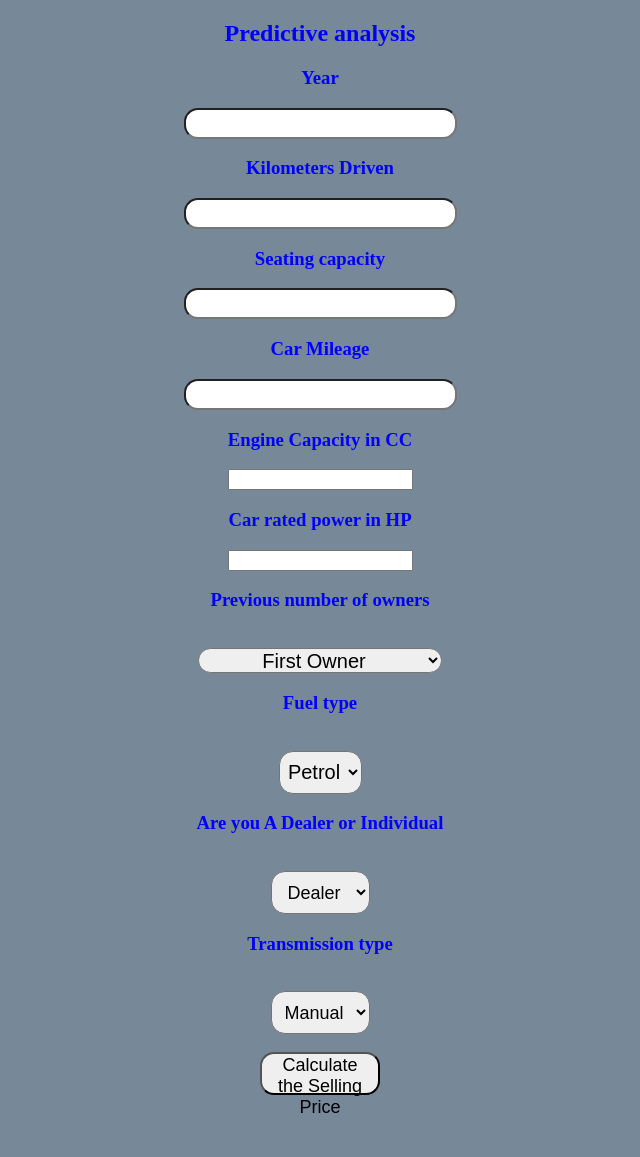
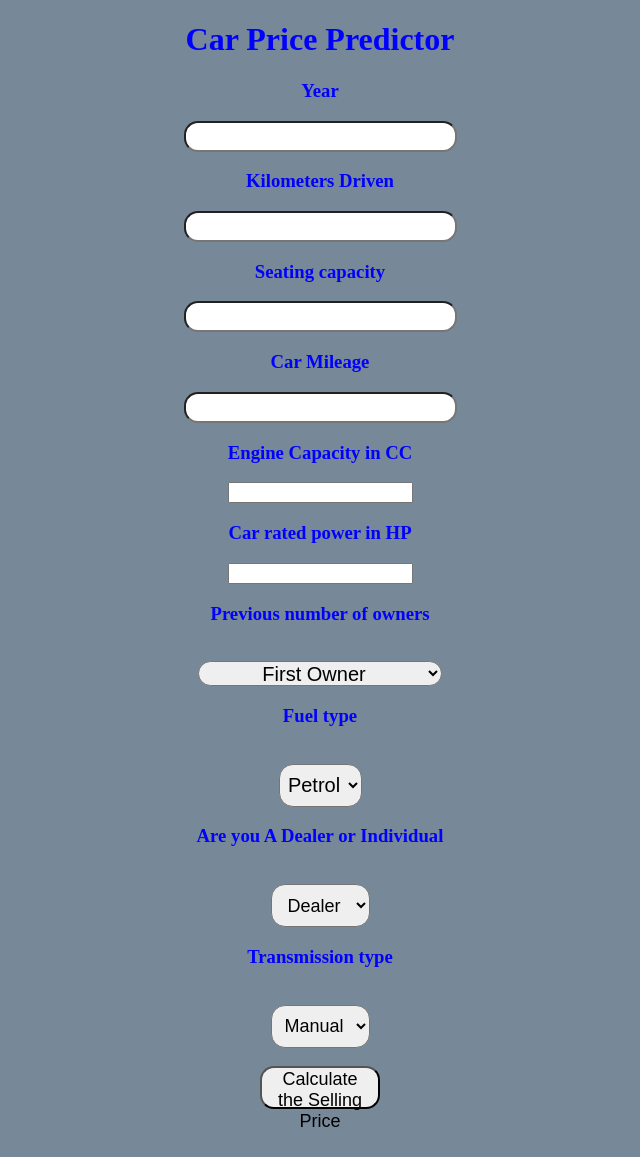
Before and after one commit to Vishvaditya/Car-Price-Predictor, a Flask app: page / in a window 1280 px wide. Shown: the top 1157 px of the page, without its empty margins (320-960 px from the left). Before the commit the page ends 1113 px from the top, so only its background shows below. Run offline with Flask 2, Linux system fonts and the light colour scheme; parts of the project's set-up code (start-up, migrations or seed data) failed here and were passed over.

Commit message:
Updated web form

```diff
--- a/templates/site.html
+++ b/templates/site.html
@@ -11,7 +11,7 @@
 
     <div style="color:blue">
         <form action="{{ url_for('predict')}}" method="post">
-            <h2>Predictive analysis</h2>
+            <h1>Car Price Predictor</h1>
             <h3>Year</h3><input id="first" name="Year" type="number ">
             <h3>Kilometers Driven</h3><input id="second" name="Distance Driven" required="required">
             <h3>Seating capacity</h3><input id="third" name="Seating Capacity" type="number ">
@@ -98,7 +98,7 @@
         }
 
         #fuel:hover {
-            background-color: coral;
+            background-color: rgb(80, 255, 80);
         }
 
         #research {
```
